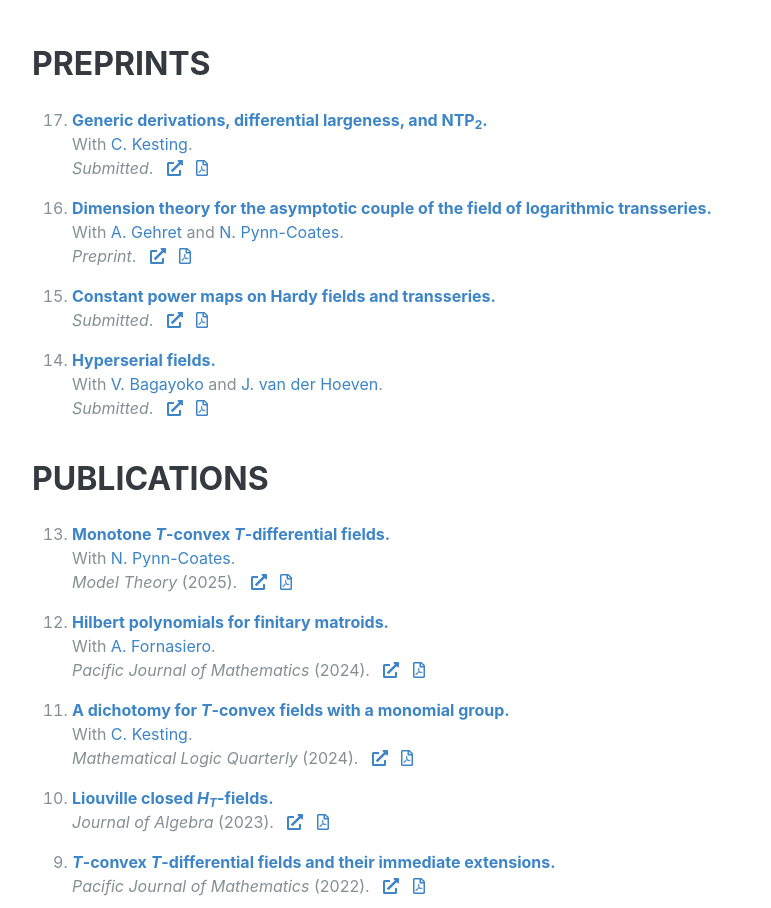
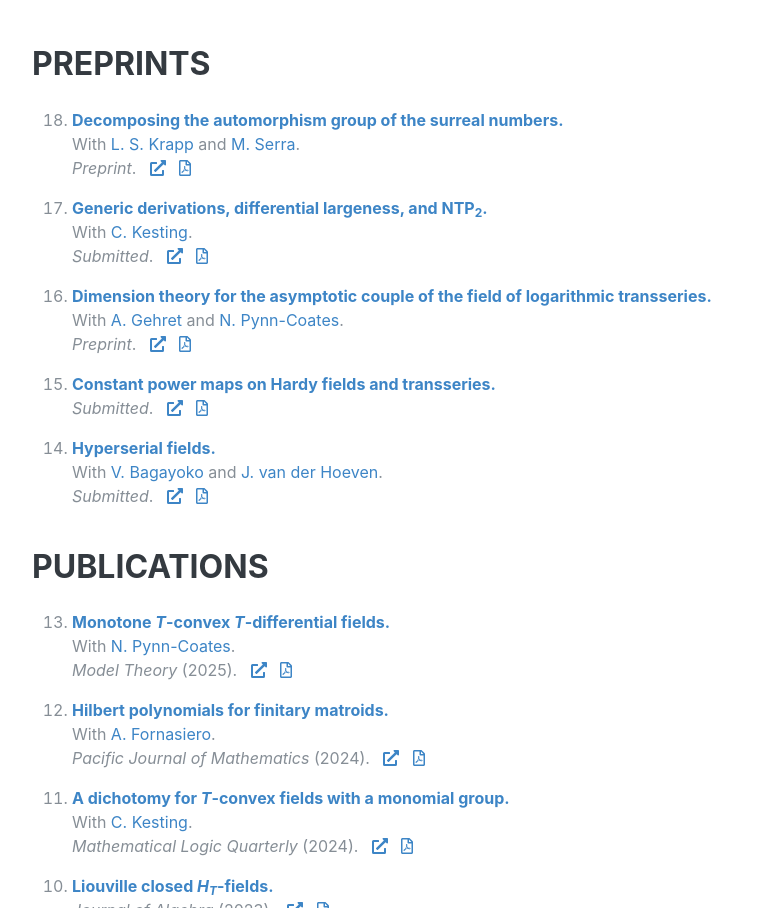
Before and after one commit to elliotakaplan/elliotakaplan.github.io, a plain HTML site: page index.html in a window 1280 px wide. Shown: the part 1022-1930 px from the top of the page, without its empty margins (288-1059 px from the left). Drawn offline with Linux system fonts and the light colour scheme; a web font is replaced by a local one.

Commit message:
Surreal automorphisms preprint

```diff
--- a/index.html
+++ b/index.html
@@ -130,7 +130,16 @@ I am interested in o-minimality, the model theory of valued fields, and the mode
 
 
 		  <h3 class="mb-0">Preprints</h3><br>
-		  		  <ol reversed start="17">
+		  		  <ol reversed start="18">
+			<li>
+<p><b><span class="text-primary">Decomposing the automorphism group of the surreal numbers.</span></b><br>
+With <a href="https://sites.google.com/view/lskrapp-en/home">L. S. Krapp</a> and <a href="https://sites.google.com/view/michele-serra">M. Serra</a>.<br>
+<i>Preprint</i>.
+&nbsp; <a href="https://arxiv.org/abs/2509.22374"><i class="fas fa-external-link-alt"></i></a>
+&nbsp; <a href="Decomposing_the_automorphism_group_of_the_surreal_numbers.pdf"><i class="far fa-file-pdf"></i></a>
+</p>
+			  </li>
+
 
 			<li>
 <p><b><span class="text-primary">Generic derivations, differential largeness, and NTP<sub>2</sub>.</span></b><br>
```
Also changed, not shown: 2 other files.
